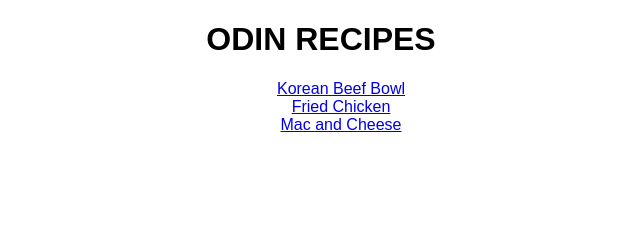
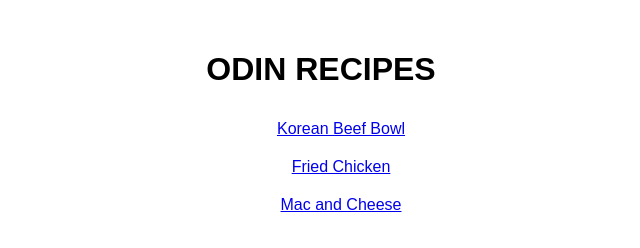
Before and after one commit to KeigeeDev/odin-recipes, a plain HTML site: page index.html in a window 1280 px wide. Shown: the whole page, without its empty margins (319-959 px from the left). Drawn offline with Linux system fonts and the light colour scheme.

Commit message:
Update Layout of Recipe
Update margin and padding of index.html

```diff
--- a/styles/styles.css
+++ b/styles/styles.css
@@ -1,7 +1,7 @@
 body {
     font-family: Arial, Helvetica, sans-serif;
-    width: 800px;
     margin: auto;
+    padding: 30px;
 }
 
 img {
@@ -35,3 +35,7 @@ img {
 .list-steps {
     list-style: upper-latin;
 }
+
+.recipe-list li {
+    padding: 10px;
+}
```
